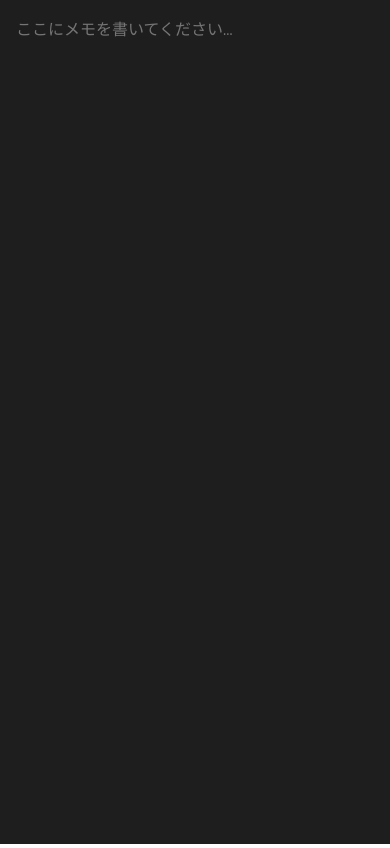
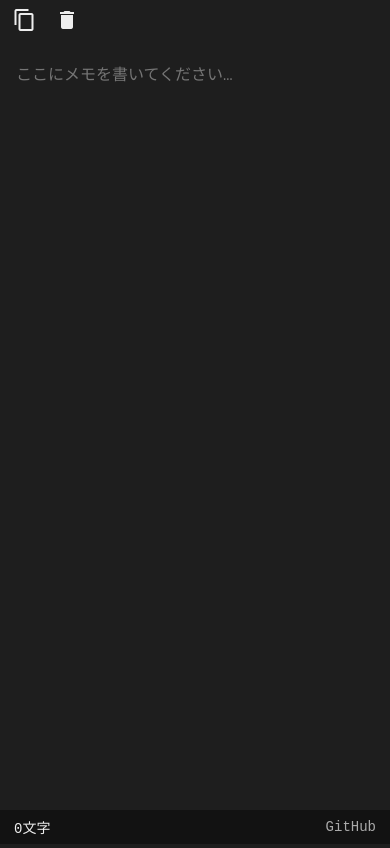
Before and after one commit to senchan-dev/quickmemo, a plain HTML site: page index.html in a window 390 px wide. Drawn offline with Linux system fonts and the light colour scheme.

Commit message:
Add copy/delete buttons, char count, and GitHub link
Add copy/delete buttons, char count, and GitHub link

- 上部にコピー＆全削除ボタンを追加（Material Icons使用）
- 下部に文字数カウントを追加（リアルタイム更新）
- GitHubリポジトリへのリンクをフッターに追加
- ダークモードを初期状態に固定
- レイアウトと配色を微調整

```diff
--- a/index.html
+++ b/index.html
@@ -3,49 +3,96 @@
 <head>
   <meta charset="UTF-8">
   <title>Quick Memo</title>
+  <meta name="viewport" content="width=device-width, initial-scale=1.0">
+  <link href="https://fonts.googleapis.com/icon?family=Material+Icons" rel="stylesheet">
   <style>
     html, body {
       margin: 0;
       padding: 0;
       height: 100%;
-      background: #fefefe;
+      background: #1e1e1e;
+      color: #eee;
+      font-family: monospace;
+      display: flex;
+      flex-direction: column;
+    }
+    #controls {
+      display: flex;
+      justify-content: flex-start;
+      padding: 0.5em;
+      gap: 0.5em;
+    }
+    button {
+      background: none;
+      border: none;
+      color: #eee;
+      font-size: 24px;
+      cursor: pointer;
+    }
+    button:hover {
+      color: #ccc;
     }
     textarea {
+      flex: 1;
       width: 100%;
-      height: 100%;
-      font-size: 16px;
       padding: 1em;
       box-sizing: border-box;
       border: none;
       resize: none;
       outline: none;
-      font-family: monospace;
-      background: inherit;
-      color: #222;
-    }
-    body.dark {
-      background: #1e1e1e;
-    }
-    body.dark textarea {
       background: #1e1e1e;
       color: #eee;
+      font-size: 16px;
+    }
+    #footer {
+      display: flex;
+      justify-content: space-between;
+      align-items: center;
+      padding: 0.5em 1em;
+      font-size: 14px;
+      background: #121212;
+    }
+    a {
+      color: #aaa;
+      text-decoration: none;
+    }
+    a:hover {
+      text-decoration: underline;
     }
   </style>
 </head>
-<body class="dark">
+<body>
+  <div id="controls">
+    <button id="copyBtn" title="コピー"><span class="material-icons">content_copy</span></button>
+    <button id="clearBtn" title="全削除"><span class="material-icons">delete</span></button>
+  </div>
   <textarea id="memo" placeholder="ここにメモを書いてください…"></textarea>
+  <div id="footer">
+    <span id="charCount">0文字</span>
+    <a href="https://github.com/senchan-dev/quickmemo" target="_blank">GitHub</a>
+  </div>
+
   <script>
-    const textarea = document.getElementById('memo');
-    textarea.focus();
+    const memo = document.getElementById('memo');
+    const charCount = document.getElementById('charCount');
+    const copyBtn = document.getElementById('copyBtn');
+    const clearBtn = document.getElementById('clearBtn');
 
-    document.addEventListener('keydown', (e) => {
-      if (e.metaKey && e.key === 'Enter') {
-        textarea.select();
-        document.execCommand('copy');
-      }
-      if (e.metaKey && e.key.toLowerCase() === 'd') {
-        document.body.classList.toggle('dark');
-      }
+    memo.focus();
+
+    memo.addEventListener('input', () => {
+      charCount.textContent = `${memo.value.length}文字`;
+    });
+
+    copyBtn.addEventListener('click', () => {
+      memo.select();
+      document.execCommand('copy');
+    });
+
+    clearBtn.addEventListener('click', () => {
+      memo.value = '';
+      charCount.textContent = '0文字';
+      memo.focus();
     });
   </script>
 </body>
```
